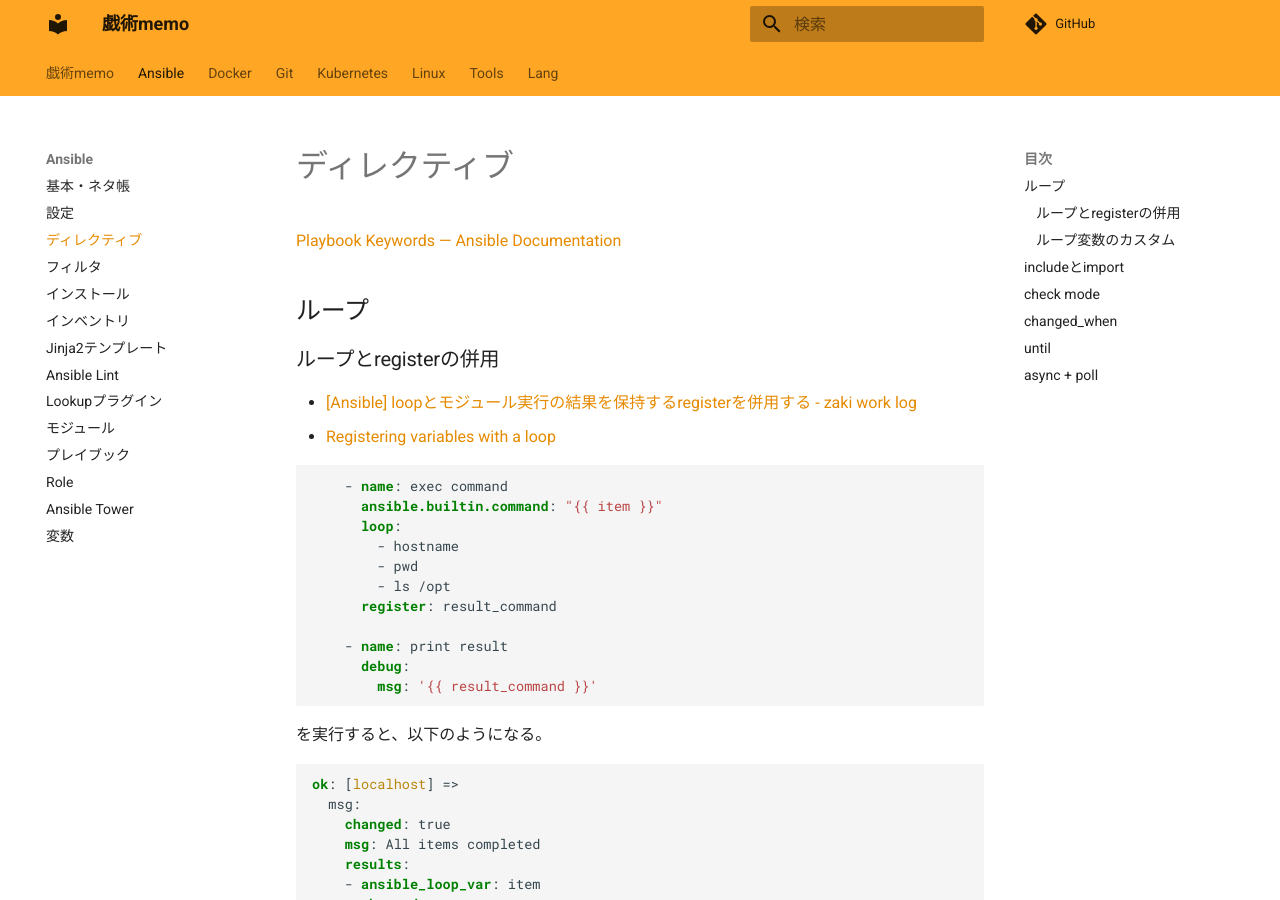
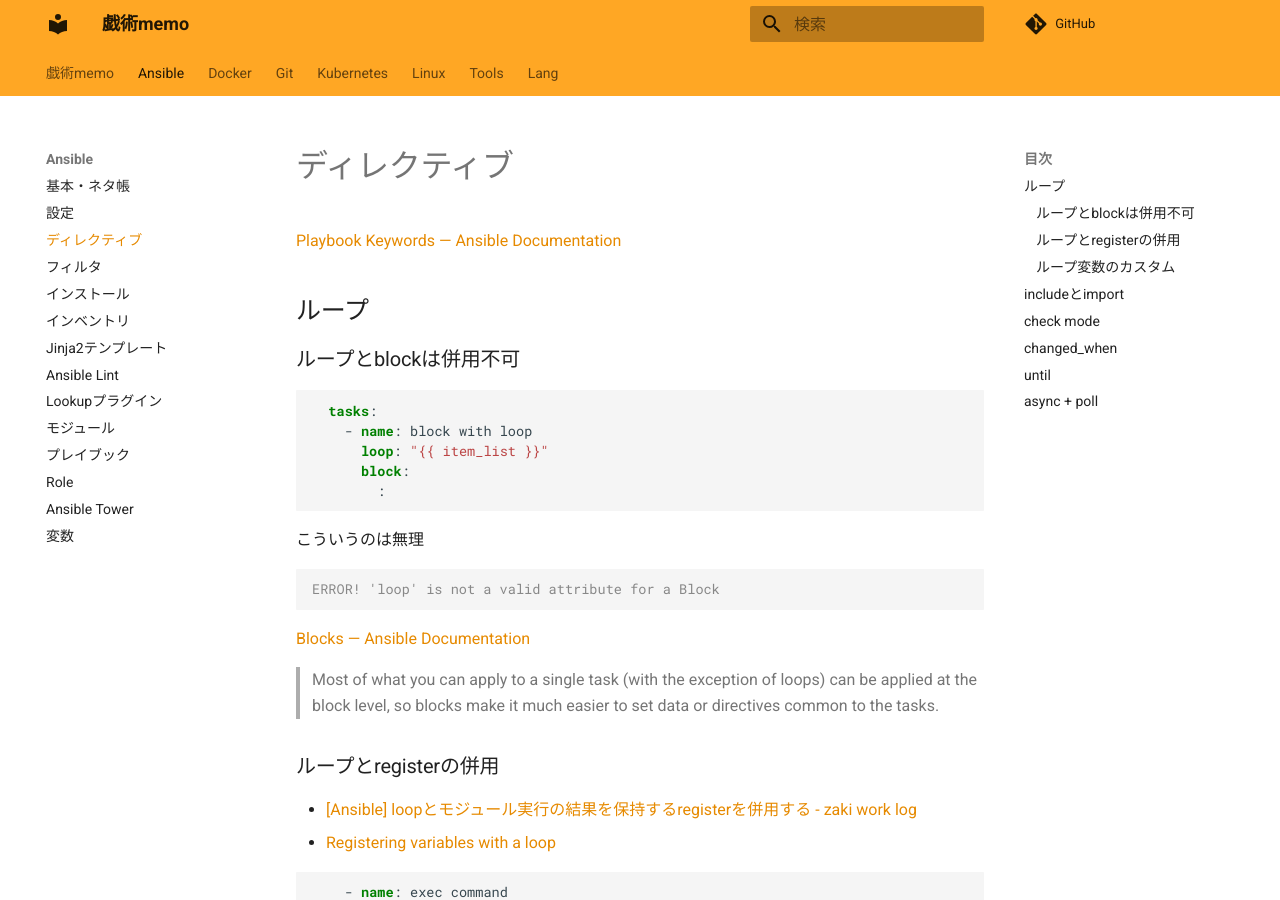
Before and after one commit to zaki-lknr/docs, an MkDocs documentation site: the page built from docs/Ansible/directives.md, in a window 1280 px wide and 900 px high. Built offline with MkDocs 1.6.1 and Material for MkDocs 9.7.7, drawn with Linux system fonts in a browser that asks for light colours; comment, search, counter and statistics services are not loaded.

Commit message:
add: ansible/directives: loop with block

````diff
--- a/docs/Ansible/directives.md
+++ b/docs/Ansible/directives.md
@@ -3,6 +3,26 @@
 [Playbook Keywords — Ansible Documentation](https://docs.ansible.com/ansible/latest/reference_appendices/playbooks_keywords.html)
 
 ## ループ
+
+### ループとblockは併用不可
+
+```yaml
+  tasks:
+    - name: block with loop
+      loop: "{{ item_list }}"
+      block:
+        :
+```
+
+こういうのは無理
+
+```console
+ERROR! 'loop' is not a valid attribute for a Block
+```
+
+[Blocks — Ansible Documentation](https://docs.ansible.com/ansible/latest/user_guide/playbooks_blocks.html)
+
+> Most of what you can apply to a single task (with the exception of loops) can be applied at the block level, so blocks make it much easier to set data or directives common to the tasks.
 
 ### ループとregisterの併用
 
````
